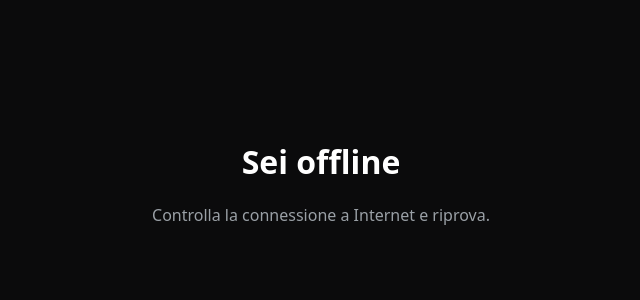
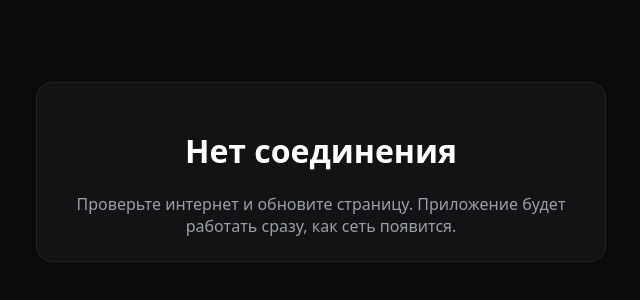
Before and after one commit to StakePlayGPT/win, a plain HTML site: page offline.html in a window 1280 px wide. Shown: the part 228-528 px from the top of the page, without its empty margins (319-959 px from the left). Drawn offline with Linux system fonts and the light colour scheme.

Commit message:
Update offline.html

```diff
--- a/offline.html
+++ b/offline.html
@@ -1,25 +1,19 @@
 <!doctype html>
-<html lang="it">
+<html lang="ru">
 <meta charset="utf-8">
 <meta name="viewport" content="width=device-width,initial-scale=1">
-<title>Offline</title>
+<title>Вы офлайн</title>
 <style>
-  body {
-    background:#0b0b0c;
-    color:#fff;
-    font-family: system-ui, sans-serif;
-    display:flex;
-    justify-content:center;
-    align-items:center;
-    height:100vh;
+  body{
+    margin:0; background:#0b0b0c; color:#fff; min-height:100vh;
+    display:flex; align-items:center; justify-content:center;
+    font-family:system-ui,-apple-system,Segoe UI,Roboto,Inter,Arial,sans-serif;
     text-align:center;
   }
-  p { color:#9aa0a6; }
+  .box{background:#131316;border:1px solid #23232a;border-radius:16px;padding:24px;width:min(520px,90%)}
+  p{color:#9aa0a6;margin:8px 0 0}
 </style>
-<body>
-  <div>
-    <h1>Sei offline</h1>
-    <p>Controlla la connessione a Internet e riprova.</p>
-  </div>
-</body>
-</html>
+<div class="box">
+  <h1>Нет соединения</h1>
+  <p>Проверьте интернет и обновите страницу. Приложение будет работать сразу, как сеть появится.</p>
+</div>
```
